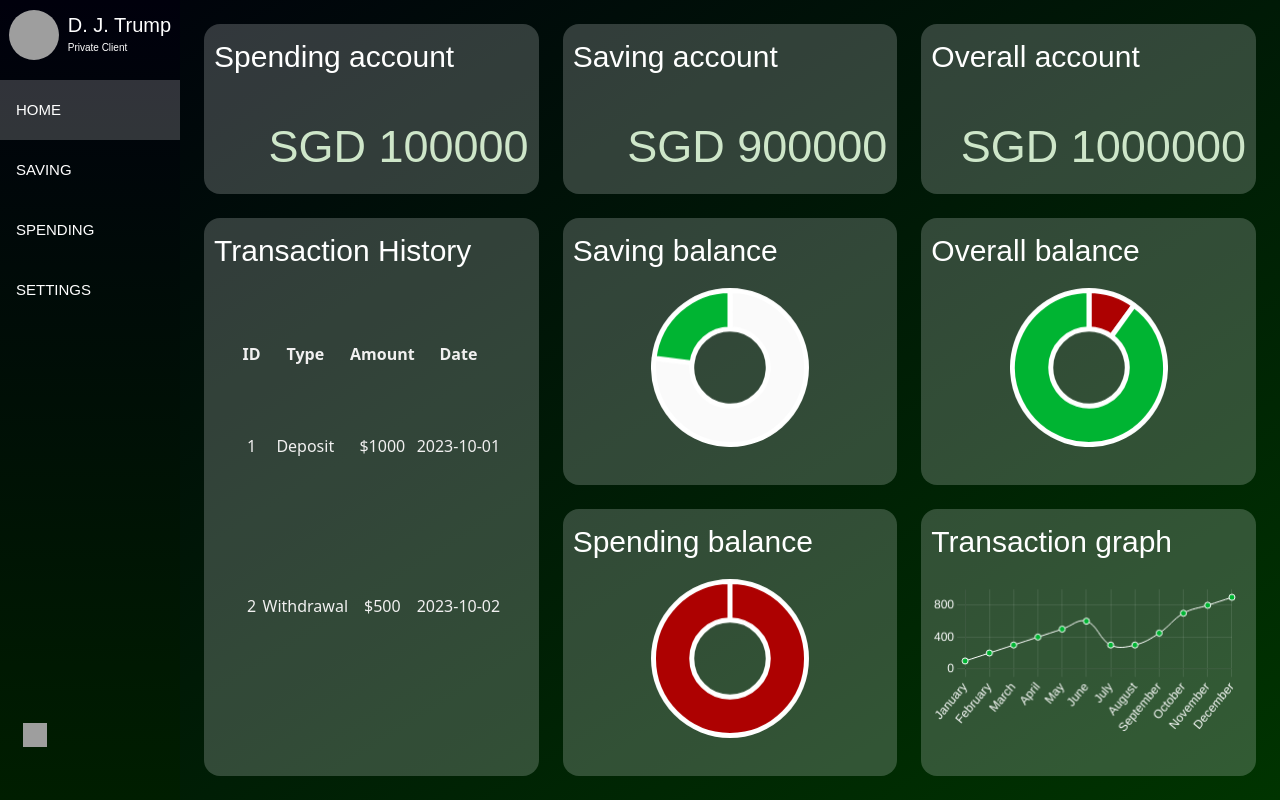
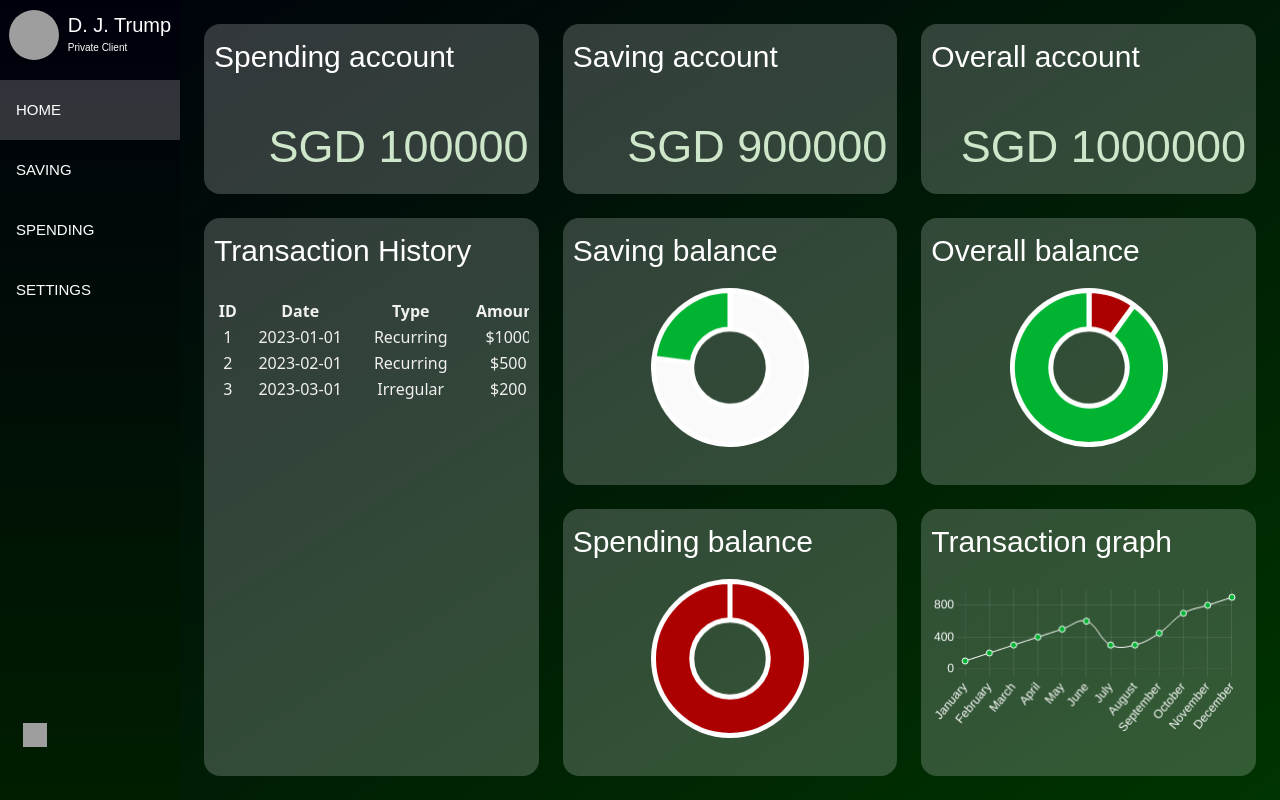
Before and after one commit to Jeffrey29207/PlanIT-Orbital, a React (Vite) app in the folder PlanIT-Front-End-React/: page /home in a window 1280 px wide. Built offline with nearby package versions, Linux system fonts and the light colour scheme; grey boxes are pictures that could not be loaded.

Commit message:
Add transaction history table

```diff
--- a/PlanIT-Front-End-React/src/components/HomeDashboard/HomeDashboard.tsx
+++ b/PlanIT-Front-End-React/src/components/HomeDashboard/HomeDashboard.tsx
@@ -54,6 +54,27 @@ function HomeDashboard() {
     />
   );
 
+  const history = [
+    {
+      id: 1,
+      date: "2023-01-01",
+      type: "Recurring",
+      amount: "$1000",
+    },
+    {
+      id: 2,
+      date: "2023-02-01",
+      type: "Recurring",
+      amount: "$500",
+    },
+    {
+      id: 3,
+      date: "2023-03-01",
+      type: "Irregular",
+      amount: "$200",
+    },
+  ];
+
   return (
     <div className="dashboard">
       <div className="mainDashboardBlocks overallDashboard numericDashboard">
@@ -72,7 +93,7 @@ function HomeDashboard() {
         {transactionGraph}
       </div>
       <div className="mainDashboardBlocks transactionHistory history">
-        <Table />
+        <Table data={history} />
       </div>
       <div className="mainDashboardBlocks savingDashboard numericDashboard">
         <NumericDashboard title="Saving account" value={900000} />
--- a/PlanIT-Front-End-React/src/components/Table/Table.tsx
+++ b/PlanIT-Front-End-React/src/components/Table/Table.tsx
@@ -1,30 +1,37 @@
 import DashboardContent from "../DashboardContent/DashboardContent";
 import "./TableStyle.css";
+import TableData from "./TableData";
 
-function Table() {
+interface props {
+  data: {
+    id: number;
+    date: string;
+    type: string;
+    amount: string;
+  }[];
+}
+
+function Table({ data }: props) {
   const dummy = (
     <table id="table">
       <thead className="tableHeader">
         <tr>
           <th>ID</th>
+          <th>Date</th>
           <th>Type</th>
           <th>Amount</th>
-          <th>Date</th>
         </tr>
       </thead>
       <tbody>
-        <tr>
-          <td>1</td>
-          <td>Deposit</td>
-          <td>$1000</td>
-          <td>2023-10-01</td>
-        </tr>
-        <tr>
-          <td>2</td>
-          <td>Withdrawal</td>
-          <td>$500</td>
-          <td>2023-10-02</td>
-        </tr>
+        {data.map((item) => (
+          <TableData
+            key={item.id}
+            id={item.id}
+            date={item.date}
+            type={item.type}
+            amount={item.amount}
+          />
+        ))}
       </tbody>
     </table>
   );
--- /dev/null
+++ b/PlanIT-Front-End-React/src/components/Table/TableData.tsx
@@ -0,0 +1,19 @@
+interface props {
+  id: number;
+  date: string;
+  type: string;
+  amount: string;
+}
+
+function TableData({ id, date, type, amount }: props) {
+  return (
+    <tr>
+      <td>{id}</td>
+      <td>{date}</td>
+      <td>{type}</td>
+      <td>{amount}</td>
+    </tr>
+  );
+}
+
+export default TableData;
--- a/PlanIT-Front-End-React/src/components/Table/TableStyle.css
+++ b/PlanIT-Front-End-React/src/components/Table/TableStyle.css
@@ -1,9 +1,12 @@
 #table {
-    width: auto;
-    height: 100%;
+    min-width: 340px;
 }
 
 #table * {
     color: rgb(241, 240, 240);
     text-align: center;
 }
+
+.history .chartContainer {
+    align-items: first baseline;
+}
```
